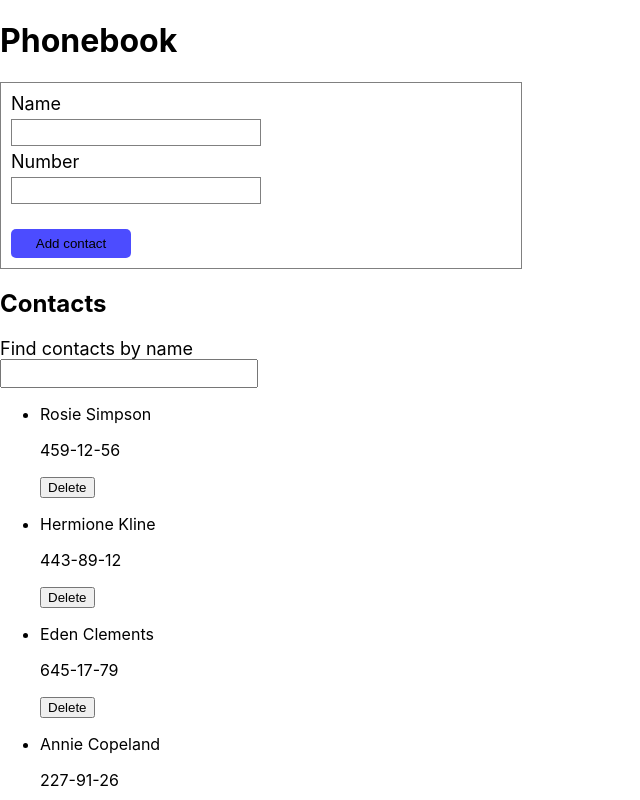
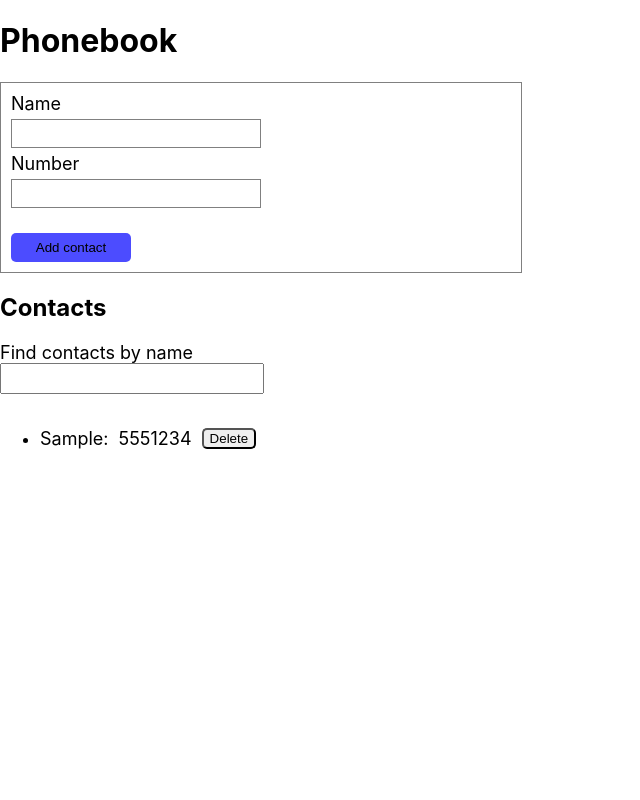
Before and after one commit to jacobpavlik/goit-react-hw-02-phonebook, a React (Create React App) app: page / in a window 1280 px wide. Both pictures are taken after typing "Sample", "5551234" into the empty fields and a click on the button "Add contact". Shown: the top 800 px of the page, without its empty margins (0-640 px from the left). Built offline with nearby package versions, Linux system fonts and the light colour scheme.

Commit message:
Added css module to ContactListItem

```diff
--- a/src/components/App.jsx
+++ b/src/components/App.jsx
@@ -5,12 +5,7 @@ import { Filter } from './Filter/filter';
 
 export class App extends Component {
   state = {
-    contacts: [
-      { id: 'id-1', name: 'Rosie Simpson', number: '459-12-56' },
-      { id: 'id-2', name: 'Hermione Kline', number: '443-89-12' },
-      { id: 'id-3', name: 'Eden Clements', number: '645-17-79' },
-      { id: 'id-4', name: 'Annie Copeland', number: '227-91-26' },
-    ],
+    contacts: [],
     filter: '',
   };
 
--- a/src/components/ContactForm/ContactForm.module.css
+++ b/src/components/ContactForm/ContactForm.module.css
@@ -16,7 +16,8 @@
 .formInput {
   margin-bottom: 5px;
   border: 1px solid gray;
-  font-size: 20px;
+  font-size: 15px;
+  padding: 5px;
 }
 .formButton {
   border-color: transparent;
--- a/src/components/ContactListItem/ContactListItem.jsx
+++ b/src/components/ContactListItem/ContactListItem.jsx
@@ -1,64 +1,20 @@
 import PropTypes from 'prop-types';
-// import css from './ContactList.module.css';
-// import { Button } from '../button/Button';
+import css from './ContactListItem.module.css';
 
 export const ContactListItem = ({ contact, deleteContact, index }) => (
   <li>
-    <div>
-      <p>{contact.name}</p>
-      <p> {contact.number}</p>
+    <div className={css.listItemContainer}>
+      <p className={css.contactName}>{contact.name}:</p>
+
+      <p className={css.contactName}> {contact.number}</p>
+
+      <button className={css.deleteButton} onClick={() => deleteContact(index)}>
+        Delete
+      </button>
     </div>
-    <span>
-      <button onClick={() => deleteContact(index)}>Delete</button>
-    </span>
   </li>
 );
-
-//Piotr
-// import PropTypes from 'prop-types';
-// import css from './ContactList.module.css';
-// import { Button } from '../button/Button';
-
-// const ContactListItem = ({ contact, action }) => (
-//   <li className={css.item}>
-//     <div className={css.items_leftside}>
-//       <p className={css.info}>{contact.name}:</p>
-//       <a className={css.link} href={'tel:+' + contact.number}>
-//         {contact.number}
-//       </a>
-//     </div>
-//     <Button label="Delete" action={action} formButton={false} id={contact.id} />
-//   </li>
-// );
-
-//moje
-// class ContactList extends Component {
-//     render() {
-//       const { contacts, deleteContact, filter } = this.props;
-//       console.log('contacts i filter', contacts, filter);
-//       if (filter === '') {
-//         return (
-//           <div>
-//             <ul>
-//               {contacts.map((contact, index) => (
-//                 <li key={index}>
-//                   <span>{contact.name}</span>
-//                   <span>{contact.number}</span>
-//                   {/* {name}: {number} */}
-//                   deleteContact={deleteContact}
-//                   <span>
-//                     <button onClick={() => deleteContact(index)}>Delete</button>
-//                   </span>
-//                 </li>
-//               ))}
-//             </ul>
-//           </div>
-//         );
-//       } else {
-//         return 'To jak filter nie jest pusty';
-//         // const filteredContacts = contacts.filter(contact =>
-//         //   contact.name.toLowerCase().includes(filter.toLowerCase())
-//         // );
-//       }
-//     }
-//   }
+ContactListItem.propTypes = {
+  contacts: PropTypes.array,
+  deleteContact: PropTypes.func,
+};
--- a/src/components/ContactListItem/ContactListItem.module.css
+++ b/src/components/ContactListItem/ContactListItem.module.css
@@ -0,0 +1,19 @@
+.listItemContainer {
+  display: flex;
+  /* flex-direction: column; */
+}
+.contactName {
+  font-size: 18px;
+  margin-right: 10px;
+}
+.deleteButton {
+  max-height: 25px;
+  cursor: pointer;
+  align-self: center;
+  border-radius: 5px;
+
+  &:hover {
+    color: red;
+    border-color: red;
+  }
+}
--- a/src/components/Filter/Filter.module.css
+++ b/src/components/Filter/Filter.module.css
@@ -10,5 +10,6 @@
 .filterInput {
   flex-direction: column;
   max-width: 250px;
-  font-size: 20px;
+  font-size: 15px;
+  padding: 5px;
 }
```
